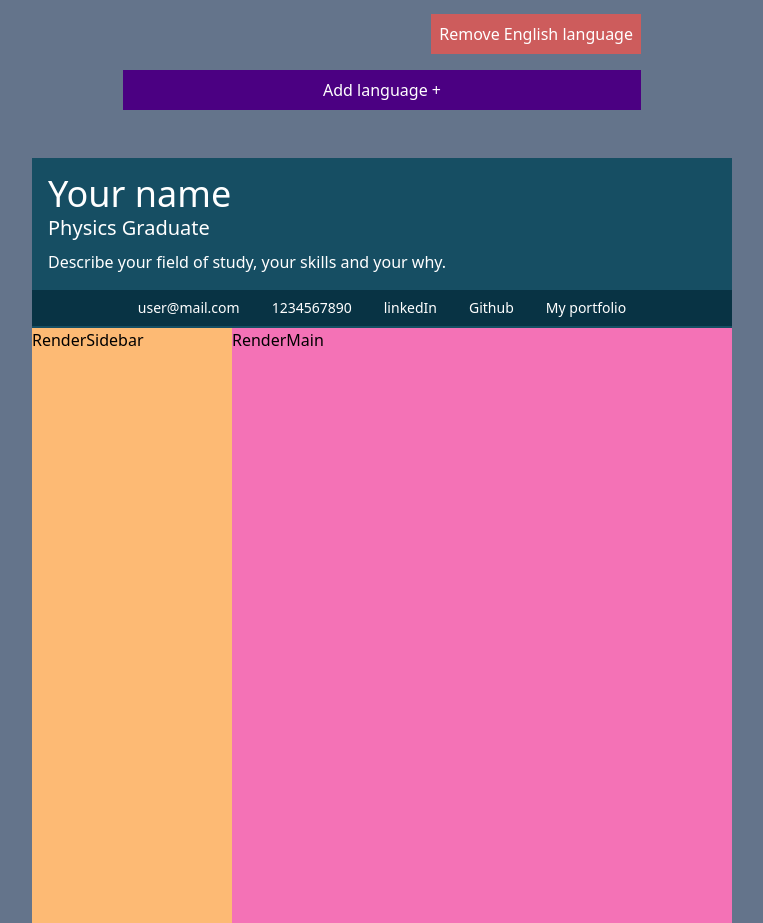
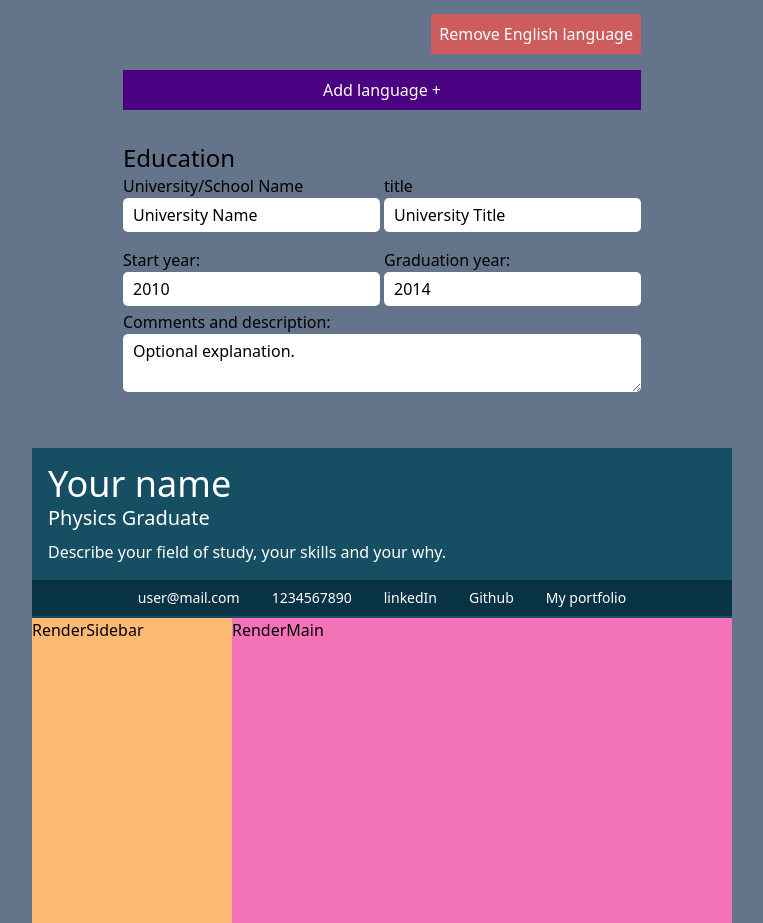
Before and after one commit to iaaron-xyz/cv-application, a React (Create React App) app: page / in a window 1280 px wide. Shown: the part 912-1835 px from the top of the page, without its empty margins (258-1021 px from the left). Built offline with nearby package versions, Linux system fonts and the light colour scheme.

Commit message:
render education section form

```diff
--- a/src/components/EditSection.js
+++ b/src/components/EditSection.js
@@ -1,3 +1,4 @@
+import EduFormSection from "./EduFormSection";
 import HeaderForm from "./HeaderForm";
 import LangFormSection from "./LangFormSection";
 import SkillsForm from "./SkillsForm";
@@ -9,6 +10,7 @@ const EditSection = ({ data, setData }) => {
       <HeaderForm data={data} setData={setData}/>
       <SkillsForm data={data} setData={setData}/>
       <LangFormSection data={data} setData={setData}/>
+      <EduFormSection data={data} setData={setData} />
     </div>
   )
 }
--- /dev/null
+++ b/src/components/EduFormSection.js
@@ -0,0 +1,94 @@
+const EduFormSection = ({ data, setData }) => {
+
+  const handleInputEdu = () => {
+    console.log("Handle input Edu")
+  }
+
+  return (
+    <div className="p-4">
+      <h2 className="text-2xl">Education</h2>
+      <form>
+        {data.education.map((edu, index) => {
+          return (
+            <div key={index}>
+              <div className='grid grid-cols-2 gap-1'>
+                <div className='form-element'>
+                  <label htmlFor={`universityName-${index}`}>
+                    University/School Name
+                  </label>
+                  <input
+                    type="text"
+                    name={`universityName-${index}`}
+                    id={`universityName-${index}`}
+                    className='block w-full'
+                    value={edu.universityName}
+                    onChange={handleInputEdu}
+                  />
+                </div>
+                <div className='form-element'>
+                  <label htmlFor={`title-${index}`}>
+                    title
+                  </label>
+                  <input
+                    type="text"
+                    name={`title-${index}`}
+                    id={`title-${index}`}
+                    className='block w-full'
+                    value={edu.title}
+                    onChange={handleInputEdu}
+                  />
+                </div>
+                <div className="'form-element">
+                  <label htmlFor={`startYear-${index}`}>
+                    Start year:
+                  </label>
+                  <input
+                    type="number"
+                    name={`startYear-${index}`}
+                    id={`startYear-${index}`}
+                    className="block w-full"
+                    value={edu.startYear}
+                    onChange={handleInputEdu}
+                  />
+                </div>
+                <div className="'form-element">
+                  <label htmlFor={`endYear-${index}`}>
+                    Graduation year:
+                  </label>
+                  <input
+                    type="number"
+                    name={`endYear-${index}`}
+                    id={`endYear-${index}`}
+                    className="block w-full"
+                    value={edu.endYear}
+                    onChange={handleInputEdu}
+                  />
+                </div>
+                <div className="'form-element col-span-full">
+                  <label htmlFor={`optDescription-${index}`}>
+                    Comments and description:
+                  </label>
+                  <textarea
+                    name={`optDescription-${index}`}
+                    id={`optDescription-${index}`}
+                    className="block w-full"
+                    value={edu.optDescription}
+                    onChange={handleInputEdu}
+                  >
+                  </textarea>
+                </div>
+              </div>
+              <div className=' flex flex-row-reverse pb-2'>
+                {/* <button  type="button" className='delete-btn' id={`remove-edu-${index}`} onClick={() => handleRemoveEdu(edu.universityName)}>
+                  Remove {edu.universityName} language
+                </button> */}
+              </div>
+            </div>
+          )
+        })}
+      </form>
+    </div>
+  )
+}
+
+export default EduFormSection
```
